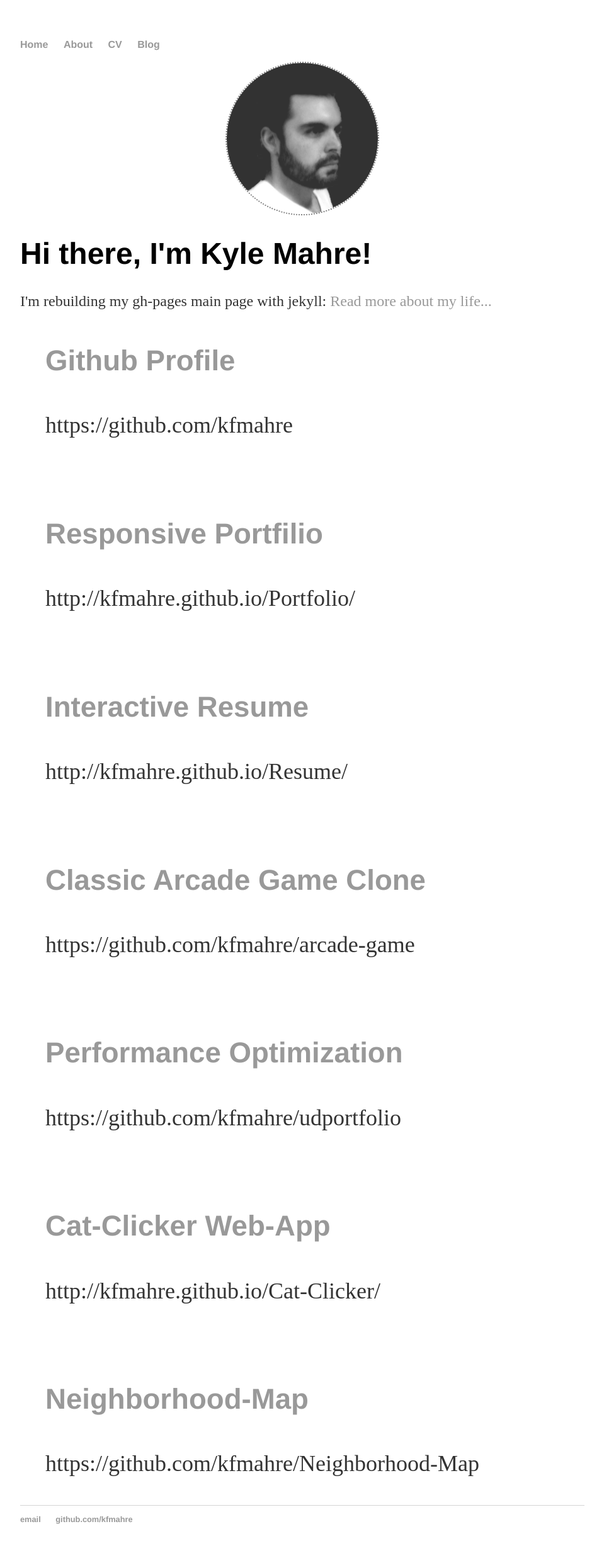
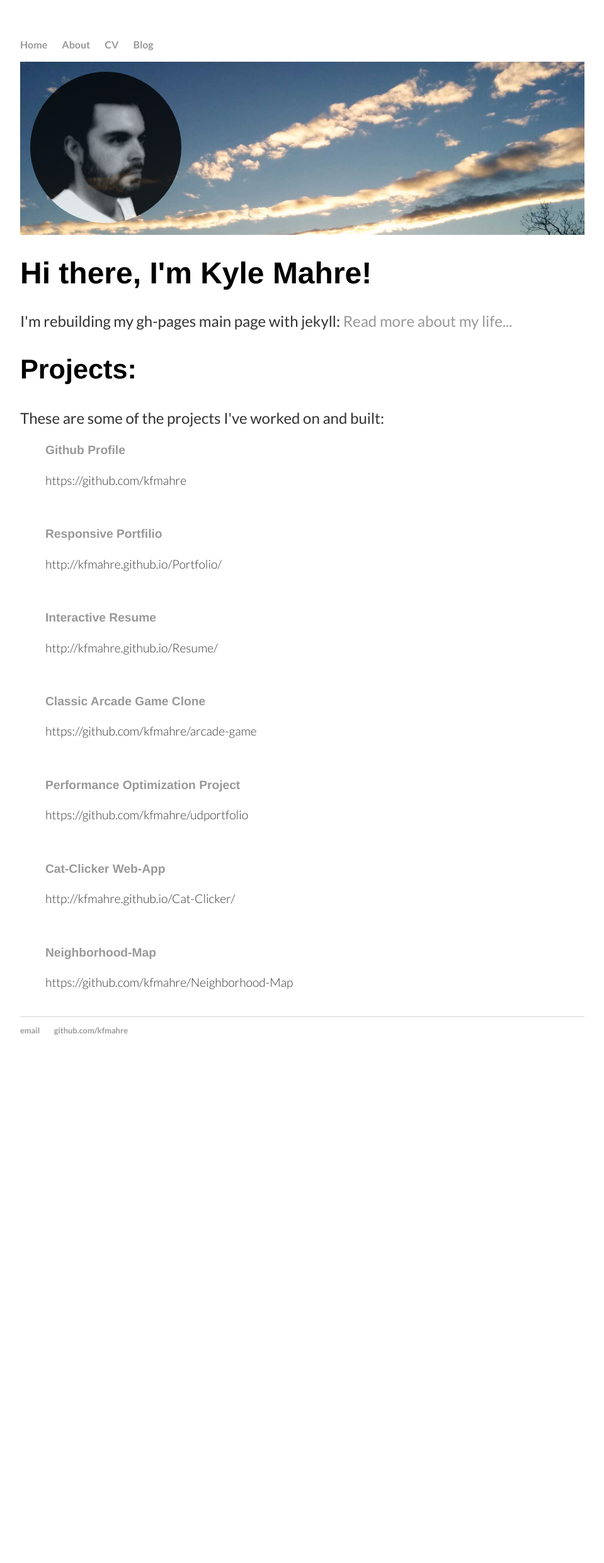
Before and after one commit to kfmahre/kfmahre.github.io, a Jekyll site: the page built from index.html, in a window 1280 px wide. Shown: the whole page at 63% size, without its empty margins (160-1119 px from the left). Built offline with Jekyll 4.4.1, drawn with Linux system fonts in a browser that asks for light colours; after the commit the page ends 1706 px from its top, so only the background shows below that.

Commit message:
added a background picture

```diff
--- a/_config.yml
+++ b/_config.yml
@@ -1,3 +1,3 @@
-name: Hank Quinlan, Horrible Cop
+name: Kyle Mahre
 markdown: kramdown
 permalink: /blog/:year/:month/:day/:title
--- a/_layouts/default.html
+++ b/_layouts/default.html
@@ -4,7 +4,7 @@
     <title>{{ page.title }}</title>
 
     <link rel="stylesheet" type="text/css" href="/css/main.css">
-
+    <link href='https://fonts.googleapis.com/css?family=Lato:400,300,700' rel='stylesheet' type='text/css'>
   </head>
 
 
--- a/about/index.html
+++ b/about/index.html
@@ -8,7 +8,7 @@ title: About Kyle Mahre
 			<p>A short about me: I was in the US Navy and served aboard a guided missile destroyer in the Mediterranean. I went to Kennesaw State University and studied Political Science. My work experience varies, and I've taken on many very differnt roles, and so have become a sort of jack-of-all-trades. I've served in the military, worked in the service industy, the legal industry, and I've studied in the university. I'm now working on getting into the field of web development and learning all the code I can. That being my main focus for professional development, I also enjoy running, weightlifting, gaming, and being the best friend and boyfriend I can. I live in the metro Atlanta area.</p>
 
 			<ul class="contacts">
-				<li><a href="#">@TwitterHandle</a></li>
+				<li><a href="#">@kfmahre</a></li>
 				<li><a href="#">Your Departmental Webpage</a></li>
 				<li><a href="#">Another site you want to link to</a></li>
 				</ul>
--- a/css/main.css
+++ b/css/main.css
@@ -1,17 +1,21 @@
-body { margin: 60px auto; width: 70%; }
+body {
+  margin: 60px auto;
+  width: 70%;
+  font-family: 'Lato', sans-serif;
+}
 
 a { text-decoration: none; color: #999; }
 a:hover { text-decoration: underline; }
 
 p, ul { font-size: 1.5em; line-height: 1.4em; color: #333; }
 
-h1, h2, h3, h4 { font-family: 'Helvetica', 'Arial', 'Sans-Serif'; }
+h1, h2, h3, h4 { font-family: 'Helvetica', 'Arial', 'Sans-Serif';}
 h1 { font-size: 3em;  }
 h2 { font-size: 2.7em; }
 h3 { font-size: 2.3em; }
 h4 { font-size: 1.9em; }
 
-nav ul, footer ul { font-size: 1em; font-family: 'Helvetica', 'Arial', 'Sans-Serif'; padding: 0px; list-style: none; font-weight: bold; }
+nav ul, footer ul { font-size: 1em; font-family: 'Lato', sans-serif; padding: 0px; list-style: none; font-weight: bold; }
 nav ul li, footer ul li { display: inline; margin-right: 20px; }
 
 footer { border-top: 1px solid #d5d5d5; font-size: .8em; }
@@ -30,6 +34,10 @@ ul.posts li { list-style: none; }
 
 ul.projects {
   margin: 20px auto 40px;
+  font-size: .8em;
+}
+
+ul.projects h4 {
   font-size: 1.5em;
 }
 
@@ -37,11 +45,21 @@ ul.projects li {
   list-style: none;
 }
 
+.text-thin {
+  font-weight: 300;
+}
+
+.my-pictureDiv {
+  width: 100%;
+  max-height: 20em;
+  background-image: url(sunset.jpg);
+  background-size: 100% auto;
+}
+
 img.my-picture {
-  display: block;
-  margin: 0 auto 10px;
+  display: inline-block;
   max-width: 15em;
-  border: 2px dotted #666666;
+  margin: 1em 0 1em 1em;
   opacity: 0.8;
   filter: alpha(opacity=80);
   -webkit-border-radius: 50%;
--- a/index.html
+++ b/index.html
@@ -3,7 +3,9 @@ layout: default
 title: Kyle Mahre, Web Developer
 ---
 
+    <div class="container my-pictureDiv">
       <img class="my-picture img-responsive" src="old500X.jpg" alt="my picture">
+    </div>
 
 		<div class="blurb">
 			<h1>Hi there, I'm Kyle Mahre!</h1>
@@ -11,7 +13,9 @@ title: Kyle Mahre, Web Developer
 		</div>
 
 
-
+    <div class="blurb">
+      <h2>Projects:</h2>
+      <p>These are some of the projects I've worked on and built:</p>
       <ul class="projects">
         <li>
           <a href="https://github.com/kfmahre" class="project-link"><h4>Github Profile</h4></a><p class="text-thin">https://github.com/kfmahre</p>
@@ -30,7 +34,7 @@ title: Kyle Mahre, Web Developer
         </li>
         <br>
         <li>
-        <a href="https://github.com/kfmahre/udportfolio" class="project-link"><h4>Performance Optimization</h4></a><p class="text-thin">https://github.com/kfmahre/udportfolio</p>
+          <a href="https://github.com/kfmahre/udportfolio" class="project-link"><h4>Performance Optimization Project</h4></a><p class="text-thin">https://github.com/kfmahre/udportfolio</p>
         </li>
         <br>
         <li>
@@ -41,3 +45,4 @@ title: Kyle Mahre, Web Developer
           <a href="http://kfmahre.github.io/Neighborhood-Map/" class="project-link"><h4>Neighborhood-Map</h4></a><p class="text-thin">https://github.com/kfmahre/Neighborhood-Map</p>
         </li>
       </ul>
+    </div>
```
Also changed, not shown: css/sunset.jpg (added), sunset.jpg (added). Lines whose indentation alone changed are shown as unchanged.
